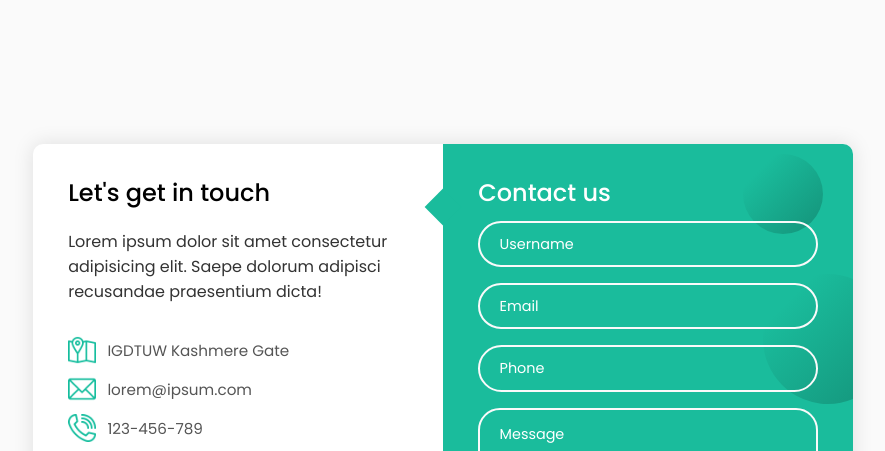
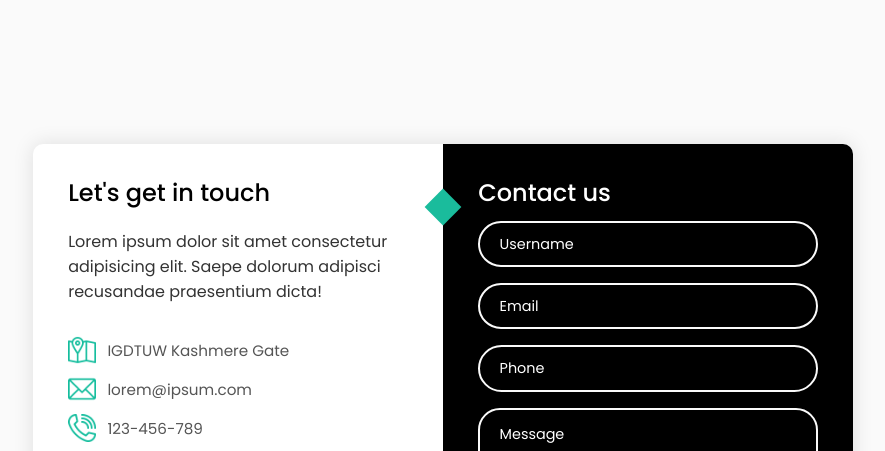
Before and after one commit to shirleydhaka/apkiPehchan, a plain HTML site: page contact.html in a window 1280 px wide. Shown: the top 451 px of the page, without its empty margins (197-1082 px from the left). Drawn offline with Linux system fonts and the light colour scheme.

Commit message:
Update contact.css

```diff
--- a/contact.css
+++ b/contact.css
@@ -38,13 +38,13 @@ textarea {
 }
 
 .contact-form {
-  background-color: #1abc9c;
+  background-color: #000000;
   position: relative;
 }
 
 .circle {
   border-radius: 50%;
-  background: linear-gradient(135deg, transparent 20%, #149279);
+  background: linear-gradient(135deg, transparent 20%, #000000);
   position: absolute;
 }
 
@@ -173,7 +173,7 @@ textarea.input {
   opacity: 0;
   transition: 0.3s;
   height: 5px;
-  background-color: #1abc9c;
+  background-color: #000000;
   top: 50%;
   transform: translateY(-50%);
 }
```
